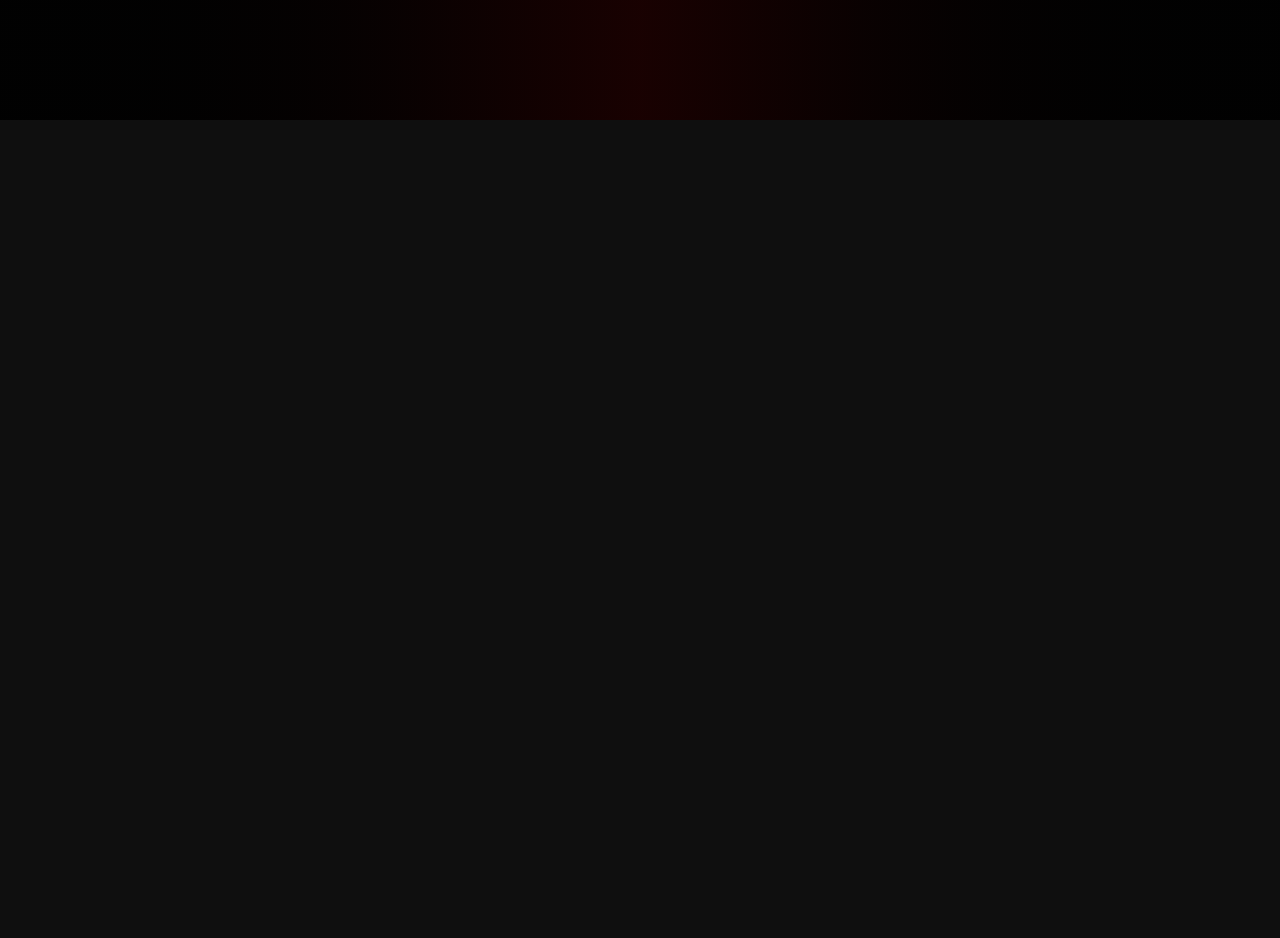
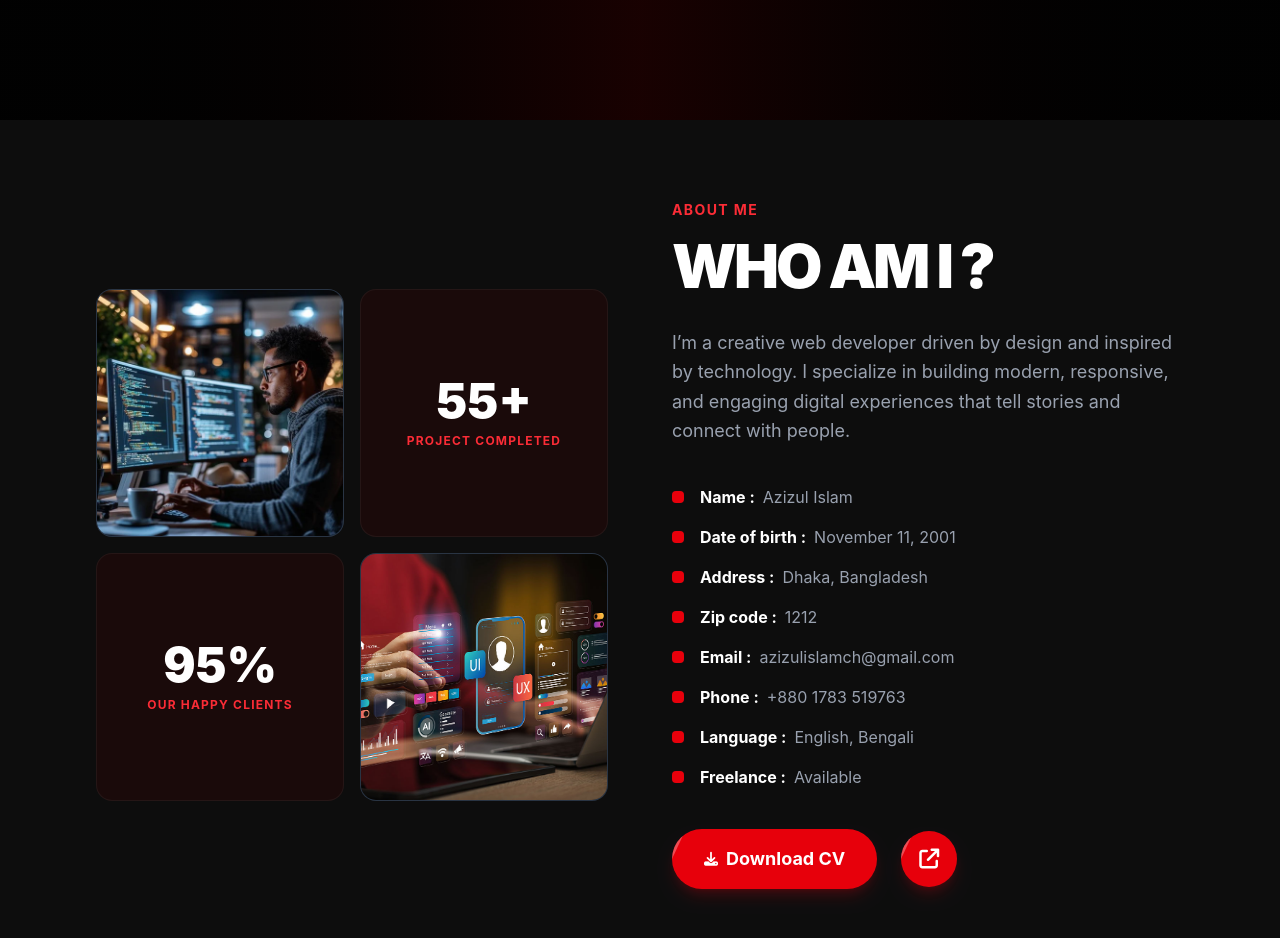
Before and after one commit to Azizulislamch/portfolio-app, a Next.js app: page / in a window 1280 px wide. Shown: the part 680-1618 px from the top of the page. Before the commit the page ends 800 px from the top, so only its background shows below. Built offline with nearby package versions, Linux system fonts and the light colour scheme.

Commit message:
Add images and about section

```diff
--- a/src/app/globals.css
+++ b/src/app/globals.css
@@ -24,3 +24,7 @@
   background: #e63946;
   border-radius: 10px;
 }
+
+html {
+  scroll-behavior: smooth;
+}
--- a/src/app/page.tsx
+++ b/src/app/page.tsx
@@ -1,11 +1,13 @@
+import About from "../components/frontend/About";
 import Hero from "../components/frontend/Hero";
 import Navbar from "../components/frontend/Navbar";
 
 export default function Home() {
   return (
-    <main className="bg-primary min-h-screen flex items-center justify-center">
+    <main className="bg-primary min-h-screen flex flex-col w-full">
       <Navbar />
       <Hero />
+      <About />
     </main>
   );
 }
--- /dev/null
+++ b/src/components/frontend/About.tsx
@@ -0,0 +1,134 @@
+"use client";
+
+import Image from "next/image";
+import { motion } from "framer-motion";
+import Button from "../shared/Button";
+
+// Interfaces
+interface StatItem {
+  id: number;
+  type: "image" | "text";
+  src?: string;
+  value?: string;
+  label?: string;
+}
+
+interface InfoDetail {
+  label: string;
+  value: string;
+}
+
+const About: React.FC = () => {
+  const stats: StatItem[] = [
+    { id: 1, type: "image", src: "/assets/about1.webp" },
+    { id: 2, type: "text", value: "55+", label: "PROJECT COMPLETED" },
+    { id: 3, type: "text", value: "95%", label: "OUR HAPPY CLIENTS" },
+    { id: 4, type: "image", src: "/assets/about2.jpg" },
+  ];
+
+  const infoDetails: InfoDetail[] = [
+    { label: "Name", value: "Azizul Islam" },
+    { label: "Date of birth", value: "November 11, 2001" },
+    { label: "Address", value: "Dhaka, Bangladesh" },
+    { label: "Zip code", value: "1212" },
+    { label: "Email", value: "azizulislamch@gmail.com" },
+    { label: "Phone", value: "+880 1783 519763" },
+    { label: "Language", value: "English, Bengali" },
+    { label: "Freelance", value: "Available" },
+  ];
+
+  return (
+    <section id="about" className="bg-[#0d0d0d] py-20 px-6 md:px-12 lg:px-24 text-white overflow-hidden">
+      <div className="max-w-7xl mx-auto grid grid-cols-1 lg:grid-cols-2 gap-16 items-center">
+
+        {/* LEFT SIDE: GRID IMAGES & STATS */}
+        <div className="grid grid-cols-2 gap-4">
+          {stats.map((item, index) => (
+            <motion.div
+              key={item.id}
+              initial={{ opacity: 0, y: 20 }}
+              whileInView={{ opacity: 1, y: 0 }}
+              transition={{ delay: index * 0.1, duration: 0.4 }}
+              viewport={{ once: true }}
+
+              whileHover={{
+                borderColor: "rgba(239, 68, 68, 0.4)",
+                boxShadow: "0 0 30px 5px rgba(239, 68, 68, 0.25)",
+              }}
+
+              className={`relative aspect-square rounded-2xl overflow-hidden flex flex-col items-center justify-center border border-white/5 cursor-pointer transition-colors duration-300 ${
+                item.type === "text" ? "bg-[#1a0a0a]" : "bg-gray-800"
+              }`}
+            >
+              {item.type === "image" && item.src ? (
+                <Image
+                  src={item.src}
+                  alt="About stats"
+                  fill
+
+                  className="object-cover opacity-100"
+                />
+              ) : (
+                <div className="text-center px-4 relative z-10">
+                  <h3 className="text-4xl md:text-5xl font-black mb-2 text-white">
+                    {item.value}
+                  </h3>
+                  <p className="text-[10px] md:text-xs font-bold text-red-500 uppercase tracking-widest leading-tight">
+                    {item.label}
+                  </p>
+                </div>
+              )}
+            </motion.div>
+          ))}
+        </div>
+
+        {/* RIGHT SIDE: CONTENT */}
+        <motion.div
+          initial={{ opacity: 0, x: 50 }}
+          whileInView={{ opacity: 1, x: 0 }}
+          transition={{ duration: 0.6 }}
+          viewport={{ once: true }}
+        >
+          <span className="text-red-500 font-bold text-sm uppercase tracking-widest mb-4 block">
+            About Me
+          </span>
+          <h2 className="text-4xl md:text-6xl font-black mb-8 tracking-tighter">
+            WHO AM I ?
+          </h2>
+          <p className="text-gray-400 text-lg leading-relaxed mb-10">
+            I’m a creative web developer driven by design and inspired by
+            technology. I specialize in building modern, responsive, and engaging
+            digital experiences that tell stories and connect with people.
+          </p>
+
+          {/* PERSONAL INFO LIST */}
+          <div className="space-y-4 mb-10">
+            {infoDetails.map((info, idx) => (
+              <div key={idx} className="flex items-start gap-4">
+                <span className="w-3 h-3 bg-red-600 mt-1.5 shrink-0 rounded-sm" />
+                <p className="text-base">
+                  <span className="font-bold mr-2">{info.label} :</span>
+                  <span className="text-gray-400">{info.value}</span>
+                </p>
+              </div>
+            ))}
+          </div>
+
+          {/* ACTION BUTTONS */}
+          <div className="flex items-center gap-6">
+            <Button icon="fa-solid fa-download">
+              Download CV
+            </Button>
+
+            <Button
+              variant="iconOnly"
+              icon="fa-solid fa-arrow-up-right-from-square"
+            />
+          </div>
+        </motion.div>
+      </div>
+    </section>
+  );
+};
+
+export default About;
--- a/src/components/frontend/Hero.tsx
+++ b/src/components/frontend/Hero.tsx
@@ -10,7 +10,7 @@
     const [active, setActive] = useState<"consult" | "freelance">("consult");
 
     return (
-        <section className="relative w-full min-h-screen flex items-center bg-[#0d0d0d] overflow-hidden">
+        <section id="home" className="relative w-full min-h-screen flex items-center bg-[#0d0d0d] overflow-hidden">
 
             {/* Background Gradient */}
             <div className="absolute inset-0 bg-linear-to-r from-black via-[#1a0000] to-black opacity-90" />
--- a/src/components/frontend/Navbar.tsx
+++ b/src/components/frontend/Navbar.tsx
@@ -34,7 +34,9 @@
             <div className="max-w-7xl mx-auto flex items-center justify-between">
 
                 {/* LOGO */}
-                <Link href="/" className="text-3xl font-bold text-white z-110">
+                <Link href="/#home"
+                    onClick={() => setActiveItem('Home')}
+                    className="text-3xl font-bold text-white z-110">
                     Port<span className="text-red-600">folio.</span>
                 </Link>
 
```
Also changed, not shown: public/assets/about1.webp (added), public/assets/about2.jpg (added).
